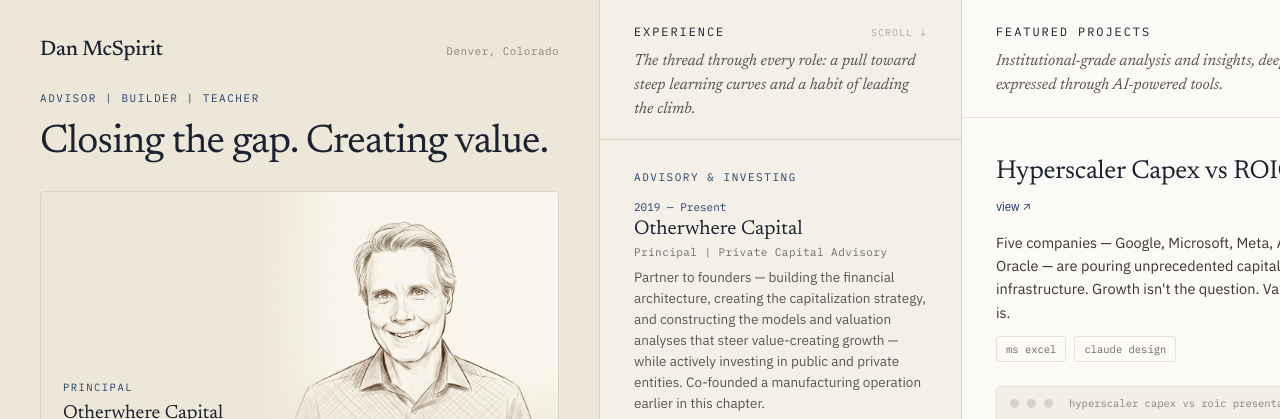
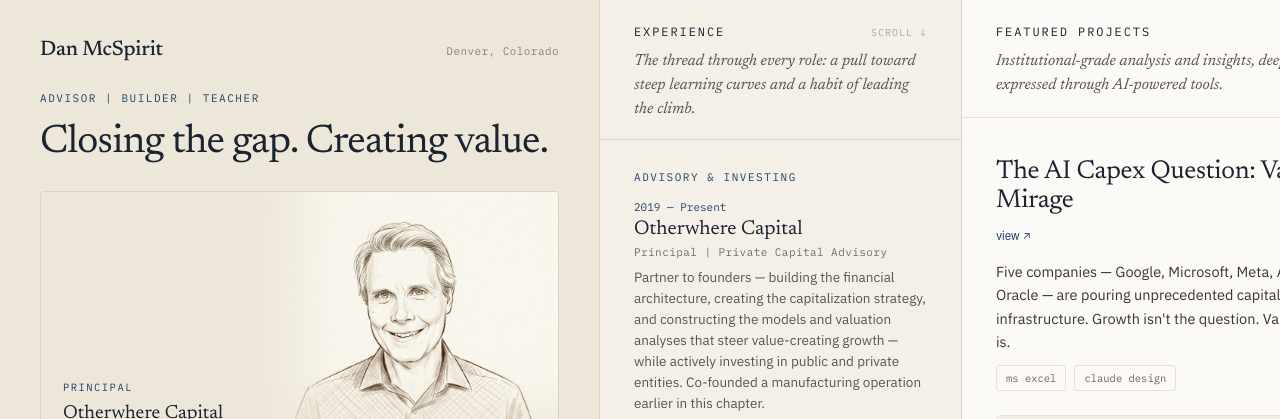
Before and after one commit to mcspiritdaniel/danmcspirit.com, an Astro site: page / in a window 1280 px wide. Shown: the top 419 px of the page. Built offline with nearby package versions, Linux system fonts and the light colour scheme; Astro itself is replaced by a stand-in of ours.

Commit message:
Update Hyperscaler project title to "The AI Capex Question: Value or Mirage".
Changed to match the presentation's actual title.

Co-Authored-By: Claude Haiku 4.5 <noreply@anthropic.com>

```diff
--- a/src/pages/index.astro
+++ b/src/pages/index.astro
@@ -208,7 +208,7 @@ import MainLayout from '../layouts/MainLayout.astro';
         <!-- Project 1: Hyperscaler Capex vs ROIC -->
         <div class="pcard" style="display: flex; flex-wrap: wrap; gap: 34px; margin-bottom: 52px;">
           <div style="flex: 1 1 270px; min-width: 240px;">
-            <h2 class="project-title" style="margin-bottom: 8px;">Hyperscaler Capex vs ROIC</h2>
+            <h2 class="project-title" style="margin-bottom: 8px;">The AI Capex Question: Value or Mirage</h2>
             <a href="/hyperscaler-capex-roic.pdf" target="_blank" class="lnk" style="font-size: 11px; display: inline-block; margin-bottom: 16px; font-family: -apple-system, BlinkMacSystemFont, 'Segoe UI', Helvetica, Arial, sans-serif;">
               view ↗
             </a>
```
